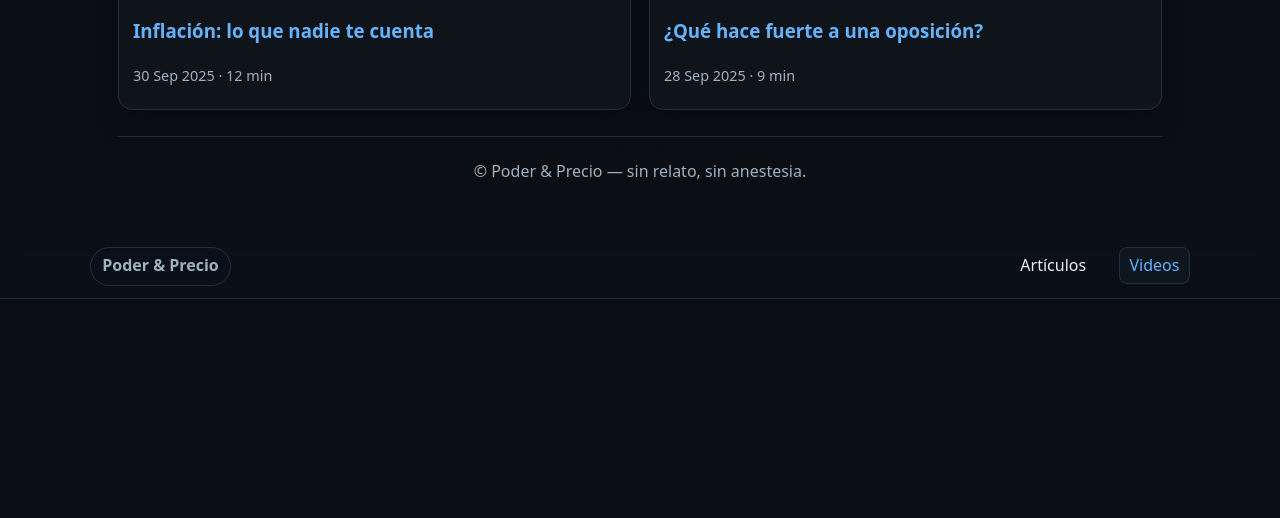
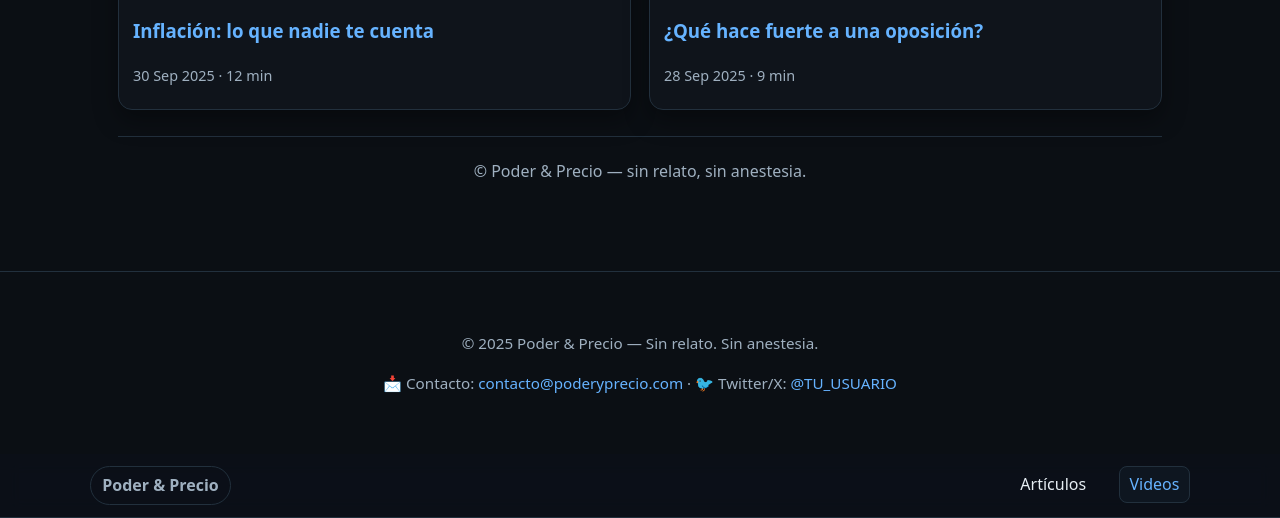
Before and after one commit to AlexisYanzon/poder-precio-site, a plain HTML site: page videos/index.html in a window 1280 px wide. Shown: the part 528-1046 px from the top of the page. Before the commit the page ends 827 px from the top, so only its background shows below. Drawn offline with Linux system fonts and the light colour scheme.

Commit message:
Update index.html

```diff
--- a/videos/index.html
+++ b/videos/index.html
@@ -57,6 +57,15 @@
 
   <footer>© Poder & Precio — sin relato, sin anestesia.</footer>
 </main>
+  <footer class="site-footer">
+  <div class="container inner">
+    <p>© 2025 Poder & Precio — Sin relato. Sin anestesia.</p>
+    <p>
+      📩 Contacto: <a href="mailto:contacto@poderyprecio.com">contacto@poderyprecio.com</a>
+      · 🐦 Twitter/X: <a href="https://twitter.com/TU_USUARIO" target="_blank">@TU_USUARIO</a>
+    </p>
+  </div>
+</footer>
 </body>
   <header class="site-nav">
   <div class="container bar">
```
